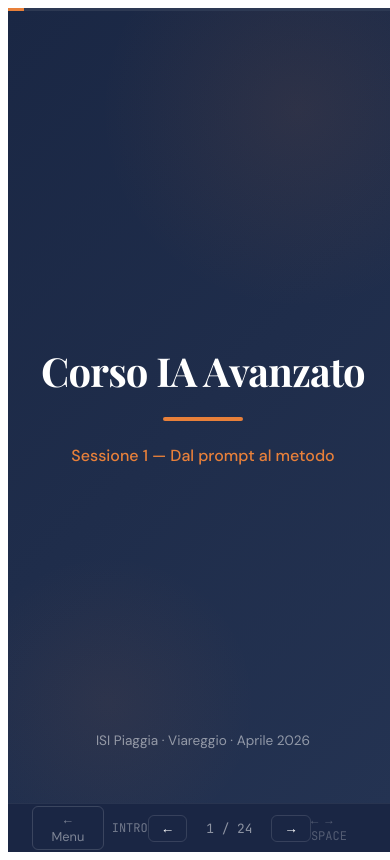
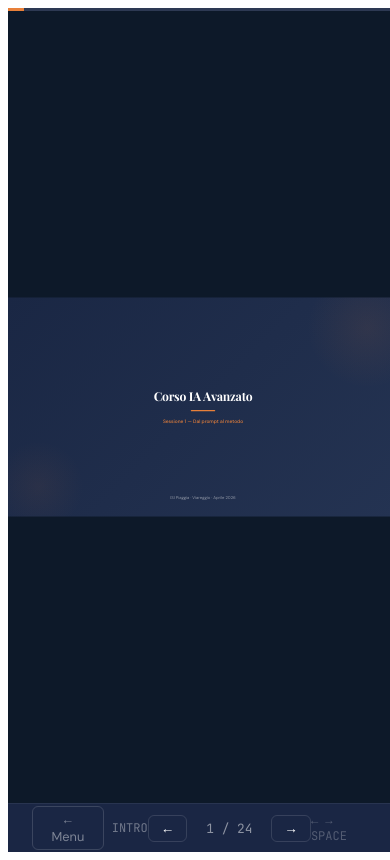
Before and after one commit to holgs/corso-ia-avanzato, a React (Vite) app: page / in a window 390 px wide. Both pictures are taken after a click on the button 203 px from the left and 274 px from the top of the page. Built offline with nearby package versions, Linux system fonts and the light colour scheme.

Commit message:
Responsive scale-to-fit 1280x720

```diff
--- a/CorsoAvanzatoS1.jsx
+++ b/CorsoAvanzatoS1.jsx
@@ -866,6 +866,22 @@ function PromptSlide({ data }) {
   );
 }
 
+
+/* ─── Scale-to-fit: la slide è sempre 1280×720 e viene scalata ─── */
+function useSlideScale(reservedH = 51) {
+  const [scale, setScale] = useState(1);
+  useEffect(() => {
+    const update = () => {
+      const avW = window.innerWidth;
+      const avH = window.innerHeight - reservedH;
+      setScale(Math.min(avW / 1280, avH / 720));
+    };
+    update();
+    window.addEventListener("resize", update);
+    return () => window.removeEventListener("resize", update);
+  }, [reservedH]);
+  return scale;
+}
 // ─── Layout Router ───
 function SlideContent({ slide }) {
   const L = {
@@ -907,6 +923,7 @@ export default function CorsoAvanzatoS1({ onBack }) {
     return () => window.removeEventListener("keydown", handler);
   }, [go, total]);
 
+  const scale = useSlideScale(51); // 3px progressbar + 48px bottombar
   const slide = SLIDES[current];
   const progress = ((current + 1) / total) * 100;
 
@@ -926,14 +943,17 @@ export default function CorsoAvanzatoS1({ onBack }) {
         }} />
       </div>
 
-      {/* Slide area */}
+      {/* Slide area — scale-to-fit 1280×720 */}
       <div style={{
-        flex: 1, position: "relative", overflow: "hidden",
-        margin: "0 auto", width: "100%", maxWidth: "100%",
+        flex: 1, display: "flex", alignItems: "center", justifyContent: "center",
+        overflow: "hidden", background: "#0d1929",
       }}>
         <div style={{
-          position: "absolute", inset: 0,
-          transition: "opacity 0.25s ease",
+          width: 1280, height: 720,
+          transform: `scale(${scale})`,
+          transformOrigin: "center center",
+          flexShrink: 0,
+          overflow: "hidden",
         }}>
           <SlideContent slide={slide} />
         </div>
--- a/CorsoIAAvanzato.jsx
+++ b/CorsoIAAvanzato.jsx
@@ -1027,10 +1027,27 @@ function SlideRenderer({ slide }) {
   return Comp ? <Comp slide={slide} /> : <div>Unknown slide type: {slide.type}</div>;
 }
 
+
+/* ─── Scale-to-fit: la slide è sempre 1280×720 e viene scalata ─── */
+function useSlideScale(reservedH = 51) {
+  const [scale, setScale] = useState(1);
+  useEffect(() => {
+    const update = () => {
+      const avW = window.innerWidth;
+      const avH = window.innerHeight - reservedH;
+      setScale(Math.min(avW / 1280, avH / 720));
+    };
+    update();
+    window.addEventListener("resize", update);
+    return () => window.removeEventListener("resize", update);
+  }, [reservedH]);
+  return scale;
+}
 /* ─── MAIN APP ─── */
 
 export default function CorsoIAAvanzato({ initialLesson = null, onBack }) {
   const [lecture, setLecture] = useState(initialLesson); // null = menu, 2 or 3
+  const scale = useSlideScale(52); // bottom bar ~52px
   const [slideIndex, setSlideIndex] = useState(0);
 
   const slides = lecture === 2 ? LEZIONE_2 : lecture === 3 ? LEZIONE_3 : [];
@@ -1129,14 +1146,16 @@ export default function CorsoIAAvanzato({ initialLesson = null, onBack }) {
       width: "100vw", height: "100vh",
       background: C.dark, display: "flex", flexDirection: "column",
     }}>
-      {/* Slide area */}
+      {/* Slide area — scale-to-fit 1280×720 */}
       <div style={{
-        flex: 1, display: "flex", justifyContent: "center", alignItems: "center",
-        padding: "1rem",
+        flex: 1, display: "flex", alignItems: "center", justifyContent: "center",
+        overflow: "hidden",
       }}>
         <div style={{
-          width: "min(95vw, 1200px)",
-          height: "min(85vh, 675px)",
+          width: 1280, height: 720,
+          transform: `scale(${scale})`,
+          transformOrigin: "center center",
+          flexShrink: 0,
           borderRadius: "0.75rem",
           overflow: "hidden",
           boxShadow: "0 8px 40px rgba(0,0,0,0.4)",
```
